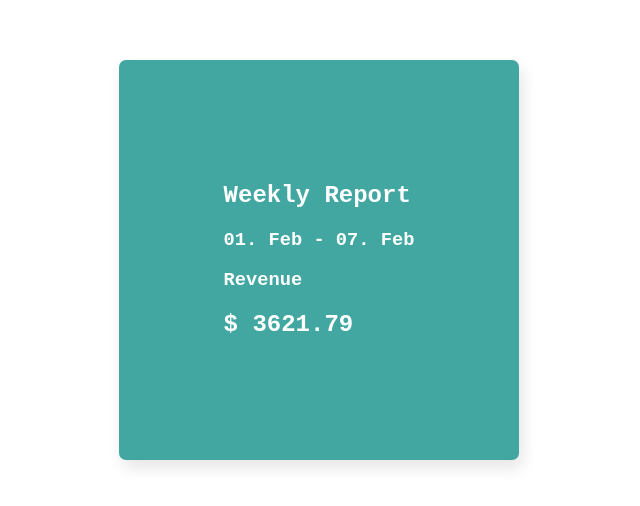
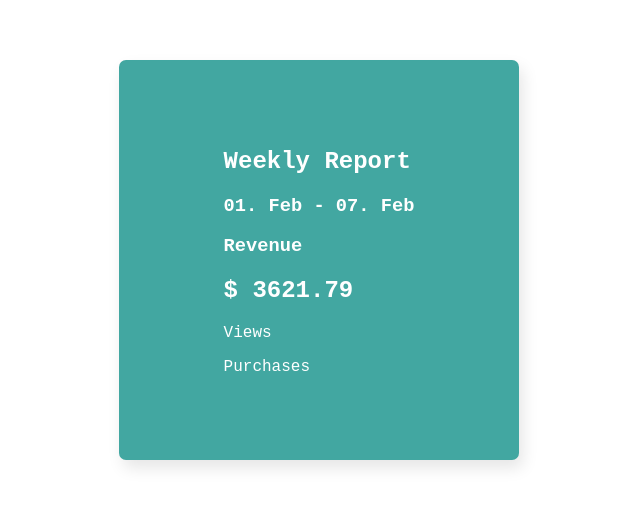
Before and after one commit to tomtomTheGPS/100DaysOfCSS, a plain HTML site: page Day_05/index.html in a window 1280 px wide. Shown: the part 140-646 px from the top of the page, without its empty margins (321-961 px from the left). Drawn offline with Linux system fonts and the light colour scheme.

Commit message:
Going home.

```diff
--- a/Day_05/index.html
+++ b/Day_05/index.html
@@ -17,6 +17,15 @@
                     <h2>$ 3621.79</h2>
                 </div>
             </div>
+            <div class="content">
+                <div class="labels">
+                    <p>Views</p>
+                    <p>Purchases</p>
+                </div>
+                <div class="diagram">
+
+                </div>
+            </div>
         </div>
     </div>
 </body>
```
